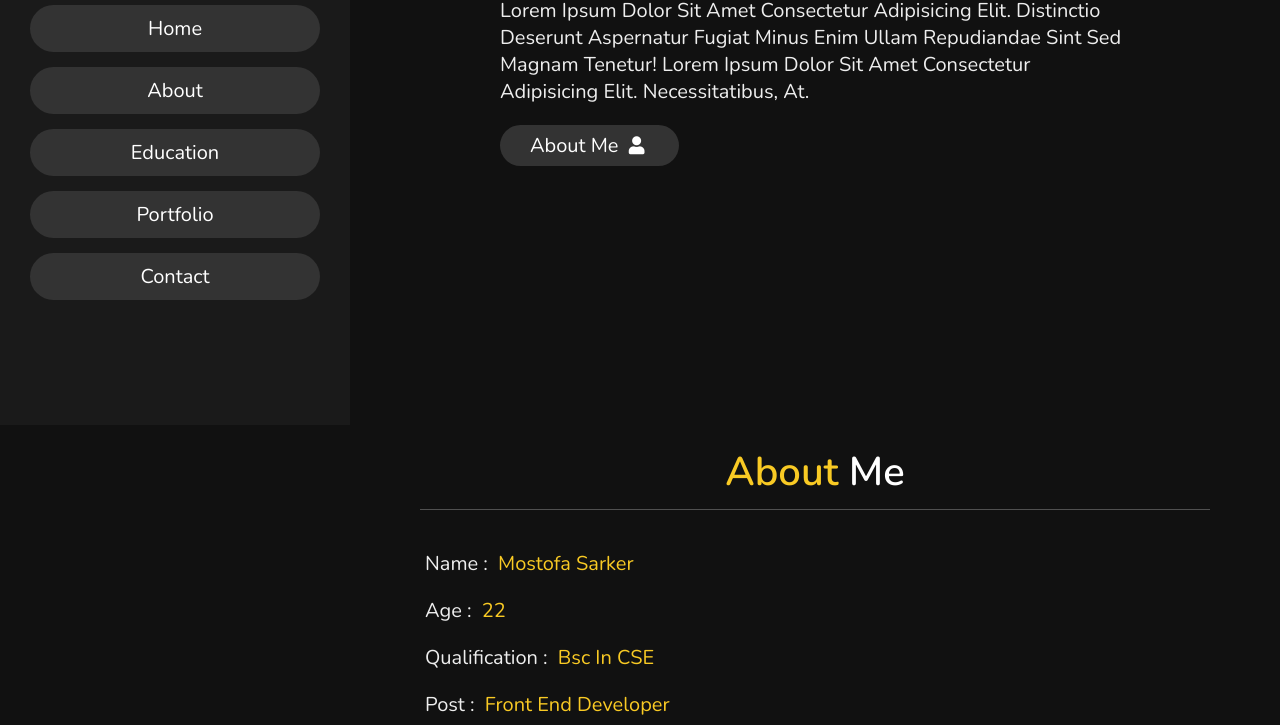
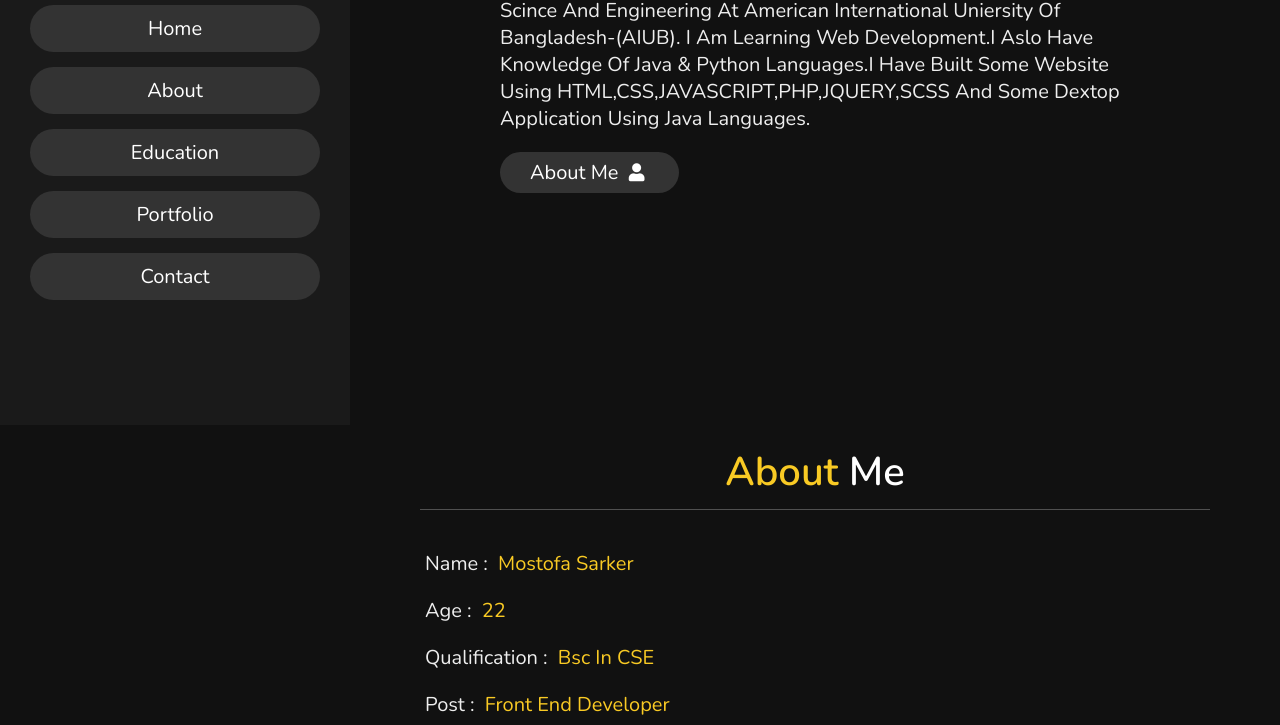
Before and after one commit to mostofasarker/responsive-personal-website, a plain HTML site: page index.html in a window 1280 px wide. Shown: the part 375-1100 px from the top of the page. Drawn offline with nearby package versions, Linux system fonts and the light colour scheme.

Commit message:
Update index.html

```diff
--- a/index.html
+++ b/index.html
@@ -45,10 +45,12 @@
       <h3>HI THERE !</h3>
       <h1>I'M <span>Mostofa Sarker</span></h1>
       <p>
-        Lorem ipsum dolor sit amet consectetur adipisicing elit. Distinctio
-        deserunt aspernatur fugiat minus enim ullam repudiandae sint sed magnam
-        tenetur! Lorem ipsum dolor sit amet consectetur adipisicing elit.
-        Necessitatibus, at.
+        Hi, there i'm Mostofa Sarker.I am currently doing BSc in Computer Scince
+        and Engineering at American international uniersity of
+        Bangladesh-(AIUB). I am learning Web Development.I aslo have knowledge
+        of Java & python languages.I have built some website using
+        HTML,CSS,JAVASCRIPT,PHP,JQUERY,SCSS and some dextop application using
+        Java languages.
       </p>
       <a href="#about"
         ><button class="btn">about me <i class="fas fa-user"></i></button
```
